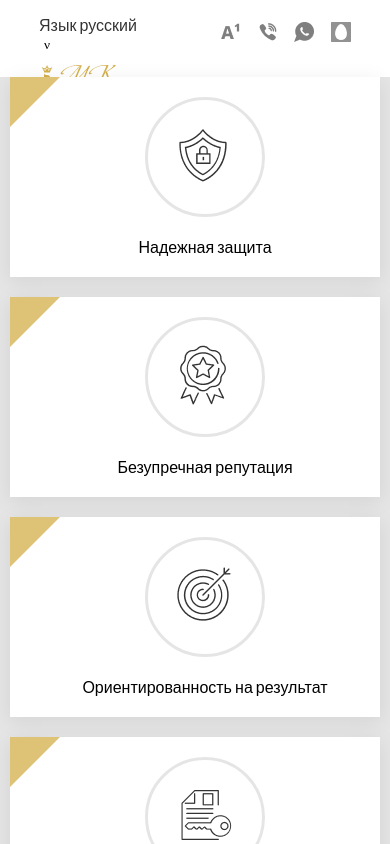
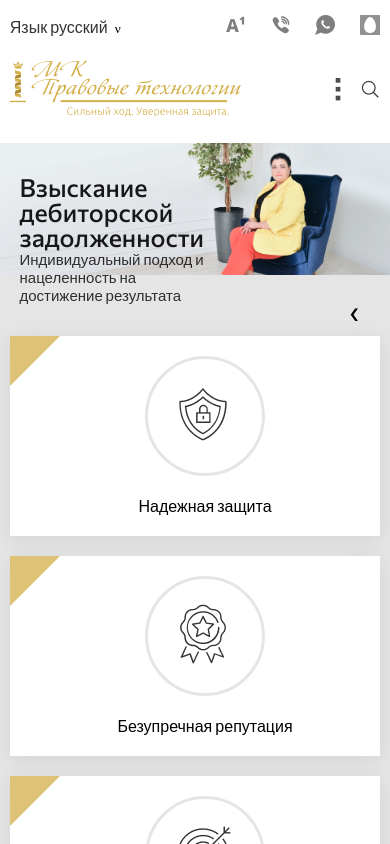
Before and after one commit to Yaugenchick/focus, a React (Create React App) app: page / in a window 390 px wide. Shown: the top 844 px of the page. Built offline with nearby package versions, Linux system fonts and the light colour scheme.

Commit message:
update media menu , add listener resize for change screen vertical and horizontal position

```diff
--- a/src/header/scss/header.scss
+++ b/src/header/scss/header.scss
@@ -1,13 +1,12 @@
 .header {
 	.container {
-
 		.header-wraper {
 			padding: 15px 0 0 0;
 			display: grid;
 			grid-template-columns: repeat(12, 1fr);
 			align-items: center;
-	  }
-	  .change-language {
+	  	}
+	  	.change-language {
 			grid-column: 1/3;
 			.language-title-ru {
 			  display: inline-block;
@@ -63,7 +62,7 @@
 	}
 }
 
-@media (max-width: 1024px) {
+@media (max-width: 1100px) {
 	.header{
 		.container {
 			.header-wraper {
@@ -90,27 +89,19 @@
 		}
 	}
 }
-@media (max-width: 768px) {
+@media (max-width: 575.98px) {
+	.header {
+		.container {
+			width: 95%;
+		}
+	}
+}
+@media (max-width: 375px) {
 	.header {
 		.container {
 			.header-wraper {
-				padding: 15px 0 0 0;
-				display: grid;
-				grid-template-columns: repeat(12, 1fr);
-			  }
-			  .change-language {
-				grid-column: 1/5;
-			  }
-			  .eye {
-				display: none;
-			  }
-			  .messengers {
-				grid-column: 8/13;
-				display: flex;
-				justify-content: space-between;
-				.number-first,
-				.number-second {
-				  display: none;
+			  	.change-language {
+					grid-column: 1/6;
 				}
 			}
 		}
--- a/src/home-page/components/about-protection/scss/aboutProtection.scss
+++ b/src/home-page/components/about-protection/scss/aboutProtection.scss
@@ -16,6 +16,7 @@
         padding: 50px 20px 40px 20px;
         background: #fff;
         box-shadow: 0px 4px 20px rgba(0, 0, 0, 0.08);
+        z-index: 9;
         .about-item-images {
           width: 120px;
           height: 120px;
--- a/src/home-page/home.jsx
+++ b/src/home-page/home.jsx
@@ -21,13 +21,13 @@ import { BgPancel } from './components/bg-pancel/bgPancel';
 export const Home = () => {
 	return(
 		<Fragment>
-			{/*<MainSlider/>*/}
+			<MainSlider/>
 			<AboutProtection/>
 			<EscortBussines/>
 			<DirctionsHomePage/>
 			<BlockDirectionsContent/>
-			{/*<DirectionsSlider/>
-			<ReviewsSlider/>*/}
+			<DirectionsSlider/>
+			{/*<ReviewsSlider/>*/}
 			<PartnersContent/>
 			<Prime/>
 			<BgPancel/>
--- a/src/nav/nav.jsx
+++ b/src/nav/nav.jsx
@@ -1,4 +1,4 @@
-import React, { Fragment } from "react";
+import React from "react";
 import { NavLink } from 'react-router-dom';
 import { NavItems } from './navItems';
 import "./scss/nav.scss";
@@ -6,13 +6,34 @@ import logo from "./img/logo.png";
 import search from "./img/search.png";
 
 export class Nav extends React.Component {
-    constructor(props) {
-        super(props)
+    constructor() {
+        super();
         this.handleMediaMenu = this.handleMediaMenu.bind(this)
         this.handleLink = this.handleLink.bind(this)
         this.state = {
+            enable: false,
+            vw: 0
+        }
+    }
+    checkScreenDevise = () => {
+        let { vw } = this.state
+        if (vw > 1024) {
+            this.setState(() => ({
                 enable: false
+            }))
         }
+    }
+    updateScreenDevise = () => {
+        this.setState(() => ({
+            vw: window.innerWidth
+        }),
+            () => this.checkScreenDevise())
+    }
+    componentDidMount() {
+        window.addEventListener('resize', this.updateScreenDevise);
+    }
+    componentWillUnmount() {
+        window.removeEventListener('resize', this.updateScreenDevise);
     }
     handleMediaMenu() {
         this.setState((prevState) => ({
@@ -20,8 +41,8 @@ export class Nav extends React.Component {
         }))
     }
     handleLink(event) {
-        if(window.innerWidth <= 1024) {
-            if(event.target) {
+        if (window.innerWidth <= 1024) {
+            if (event.target) {
                 this.setState((prevState) => ({
                     enable: !prevState.enable
                 }))
@@ -30,7 +51,7 @@ export class Nav extends React.Component {
     }
     render() {
         return (
-            <Fragment>
+
             <div className="navigation">
                 <div className="container">
                     <div className="wraper-nav-content">
@@ -55,14 +76,14 @@ export class Nav extends React.Component {
                                 <img src={search} alt="search" />
                             </button>
                         </div>
-                            <div className={!this.state.enable? "menu-media" : "menu-media media-open"}
+                        <div className={!this.state.enable ? "menu-media" : "menu-media media-open"}
                             onClick={this.handleMediaMenu}>
                             <span className="media-element"></span>
                         </div>
                     </div>
                 </div>
             </div>
-            </Fragment>
+
         );
     }
 }
--- a/src/nav/scss/nav.scss
+++ b/src/nav/scss/nav.scss
@@ -1,13 +1,11 @@
-
 .navigation {
-
 	.container {
 		.wraper-nav-content {
 			padding: 35px 0 20px 0;
 			display: grid;
 			grid-template-columns: repeat(12, 1fr) 20px;
 			align-items: center;
-			.logo-wraper{
+			.logo-wraper {
 				grid-column: 1/4;
 			}
 			.nav {
@@ -47,6 +45,21 @@
 		}
 	}
 }
+@media (max-width: 1150px) {
+	.navigation {
+		.container {
+			.wraper-nav-content {
+				.nav {
+					.nav-wraper {
+						.nav-links {
+							margin: 0 20px 0 0;
+						}
+					}
+				}
+			}
+		}
+	}
+}
 @media (max-width: 1024px) {
 	.navigation {
 		.container {
@@ -55,7 +68,7 @@
 				display: grid;
 				grid-template-columns: repeat(12, 1fr) 20px;
 				align-items: center;
-			.logo-wraper{
+				.logo-wraper {
 					grid-column: 1/4;
 				}
 				.nav {
@@ -67,11 +80,10 @@
 					grid-row: 1/2;
 					justify-self: start;
 					.media-element::before {
-					content: '\2807';
+						content: "\2807";
 						font-size: 2rem;
 						color: #4c4c4c;
 						margin: 0 0 10px 0;
-
 					}
 				}
 				.search {
@@ -88,17 +100,18 @@
 				.nav-open {
 					position: relative;
 					.nav-wraper {
-					width: 45vw;
+						width: 50vw;
 						height: 285px;
 						text-align: center;
 						background: rgb(255, 255, 255);
 						box-shadow: 0px 0px 7px 1px rgba(0, 0, 0, 0.75);
 						position: fixed;
 						top: 150px;
-					right: 50px;
+						right: 10px;
+
 						z-index: 555;
 						.nav-links {
-						padding:15px 0;
+							padding: 15px 0;
 							a {
 								font-weight: 500;
 								font-size: 14px;
@@ -111,65 +124,30 @@
 		}
 	}
 }
-@media (max-width: 768px) {
+@media (max-width: 575.98px) {
 	.navigation {
 		.container {
+			width: 95%;
 			.wraper-nav-content {
-			padding: 10px 0;
-			display: grid;
-			grid-template-columns: repeat(12, 1fr) 20px;
-			align-items: center;
-			.logo-wraper{
-				grid-column: 1/4;
-			}
-			.nav {
-				display: none;
-			}
-			.menu-media {
-				display: block !important;
-				grid-column: 12/13;
-				grid-row: 1/2;
-				justify-self: center;
-				margin: 0 0 5px 0;
-				.media-element::before {
-					content: '\2807';
-					font-size: 2rem;
-					color: #4c4c4c;
-				}
-			}
-			.search {
-				grid-column: 13/14;
-				justify-self: end;
-				.btn-search {
-					border: none;
-					background: transparent;
-				}
-				.btn-search:focus {
-					outline: none;
-				}
-			}
 				.nav-open {
-				position: relative;
 					.nav-wraper {
-					width: 41vw;
-					height: 190px;
-					background: rgb(255, 255, 255);
-					box-shadow: 0px 0px 7px 1px rgba(0, 0, 0, 0.75);
-					position: fixed;
-					top: 130px;
-					right: 40px;
-					z-index: 55;
-					.nav-links {
-						padding: 7px;
-						a {
-							font-weight: 500;
-							font-size: 14px;
-							color: rgba(0, 0, 0, 0.75);
+						width: 75vw;
 					}
 				}
 			}
 		}
 	}
 }
+@media (max-width: 375px) {
+	.navigation {
+		.container {
+			.wraper-nav-content {
+				.nav-open {
+					.nav-wraper {
+						width: 94vw;
 					}
 				}
+			}
+		}
+	}
+}
```
Lines whose indentation alone changed are shown as unchanged.
